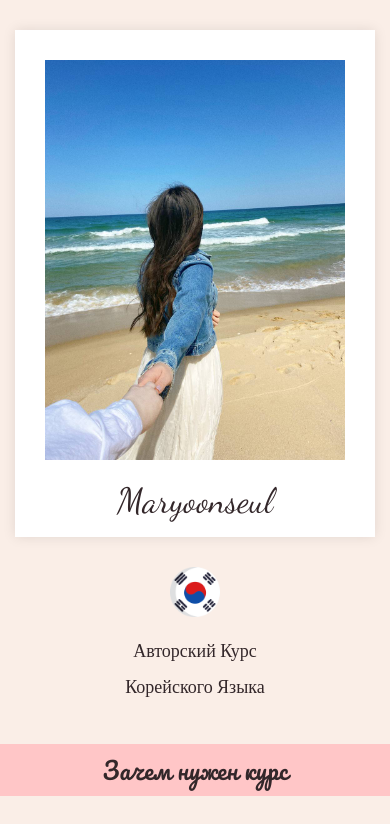
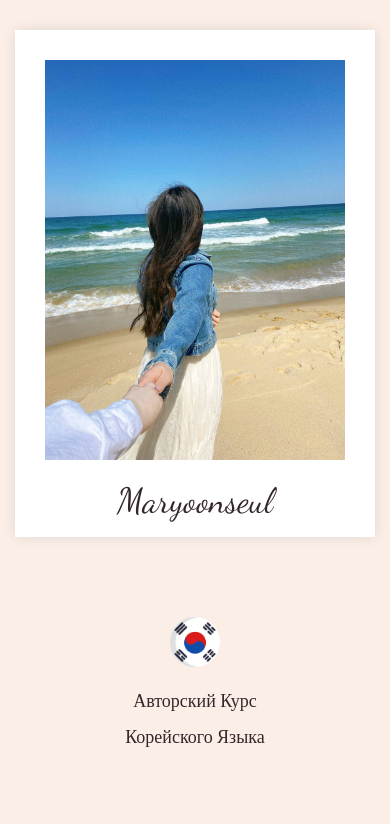
Before and after one commit to AnotherGosu/korean-course, a Next.js app: page / in a window 390 px wide. Shown: the top 824 px of the page. Built offline with nearby package versions, Linux system fonts and the light colour scheme; grey boxes are pictures that could not be loaded; a web font is replaced by a local one.

Commit message:
Mobile viewport height fix

```diff
--- a/components/sections/Home/Home.module.css
+++ b/components/sections/Home/Home.module.css
@@ -3,8 +3,6 @@
   flex-direction: column;
   gap: 30px;
   padding: 30px 15px 40px 15px;
-  min-height: 100vh;
-  min-height: -webkit-fill-available;
 }
 
 .title {
--- a/components/sections/Home/index.js
+++ b/components/sections/Home/index.js
@@ -1,11 +1,20 @@
 import styles from "./Home.module.css";
 import Image from "next/image";
+import { useState, useEffect } from "react";
 
 import Polaroid from "../../common/Polaroid";
 
 export default function Home() {
+  const [windowHeight, setWindowHeight] = useState("100vh");
+
+  useEffect(() => {
+    if (window) {
+      setWindowHeight(`${window.innerHeight}px`);
+    }
+  }, []);
+
   return (
-    <section className={styles.container}>
+    <section className={styles.container} style={{ height: windowHeight }}>
       <Polaroid>
         <Image
           src="/polaroid.jpg"
--- a/styles/globals.css
+++ b/styles/globals.css
@@ -16,7 +16,6 @@ html,
 body {
   font-family: "Playfair Display", serif;
   background-color: var(--color-background);
-  height: -webkit-fill-available;
 }
 
 a {
```
